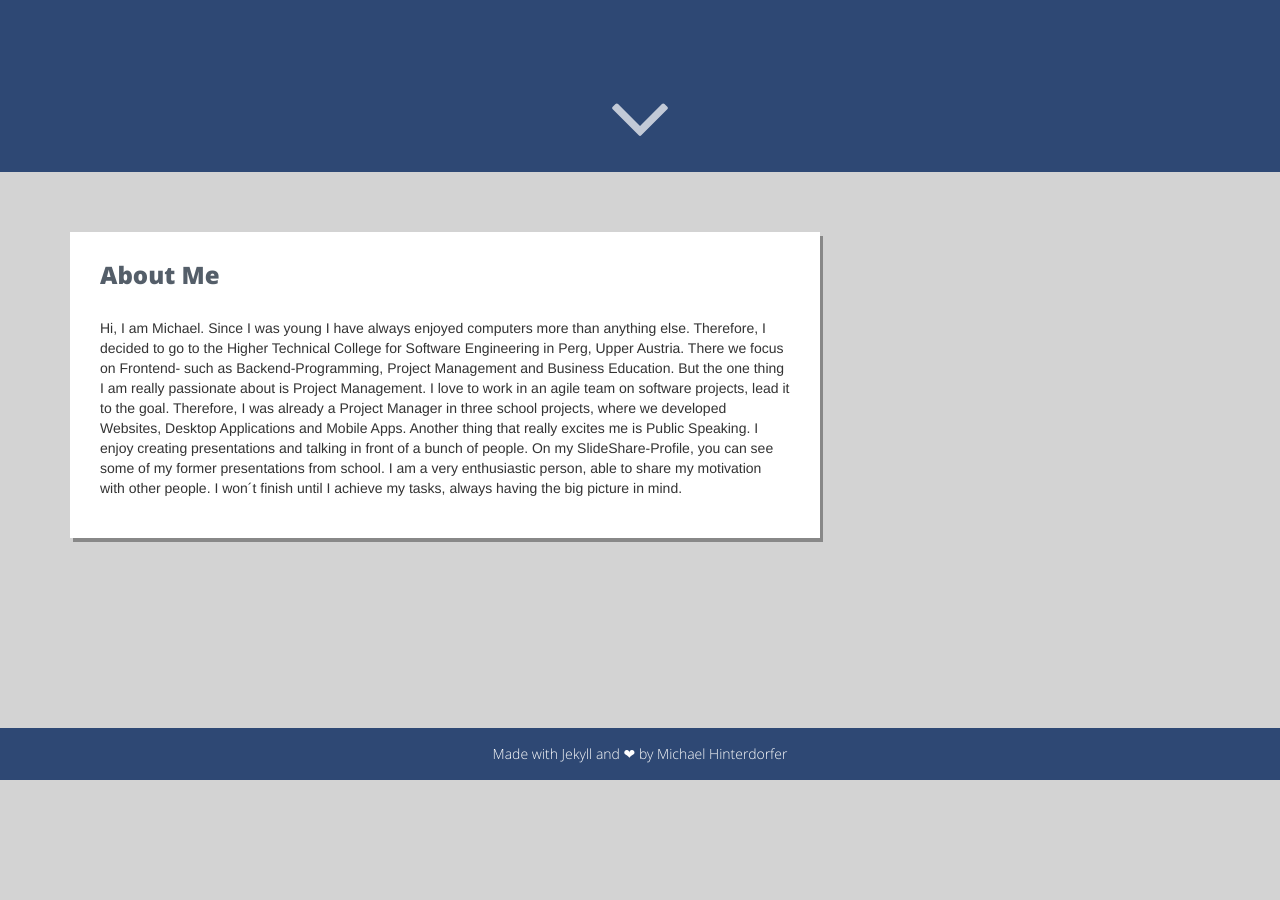
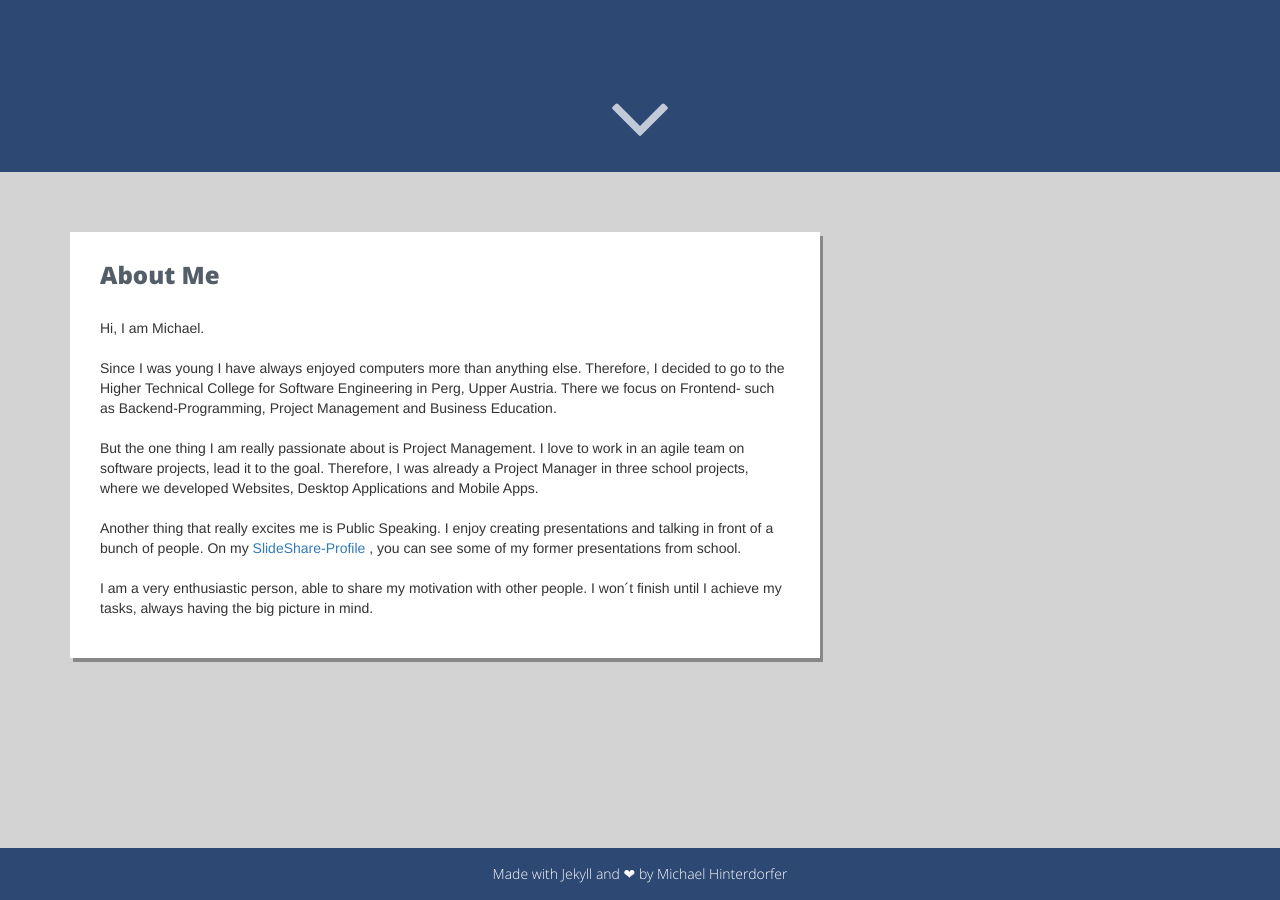
Before and after one commit to MHinterdorfer/MHinterdorfer.github.io, a Jekyll site: the page built from index.html, in a window 1280 px wide and 900 px high, scrolled down 728 px. Built offline with Jekyll 4.4.1, drawn with Linux system fonts in a browser that asks for light colours; before the commit the page ends 1508 px from its top, so only the background shows below that.

```diff
--- a/_includes/content/about-me.html
+++ b/_includes/content/about-me.html
@@ -3,20 +3,28 @@
     <h2 class="heading">About Me</h2>
     <div class="content">
       <p>
-        Hi, I am Michael. Since I was young I have always enjoyed computers more
-        than anything else. Therefore, I decided to go to the Higher Technical
-        College for Software Engineering in Perg, Upper Austria. There we focus
-        on Frontend- such as Backend-Programming, Project Management and
-        Business Education. But the one thing I am really passionate about is
-        Project Management. I love to work in an agile team on software
-        projects, lead it to the goal. Therefore, I was already a Project
-        Manager in three school projects, where we developed Websites, Desktop
-        Applications and Mobile Apps. Another thing that really excites me is
-        Public Speaking. I enjoy creating presentations and talking in front of
-        a bunch of people. On my SlideShare-Profile, you can see some of my
-        former presentations from school. I am a very enthusiastic person, able
-        to share my motivation with other people. I won´t finish until I achieve
-        my tasks, always having the big picture in mind.
+        Hi, I am Michael. <br />
+        <br />
+        Since I was young I have always enjoyed computers more than anything
+        else. Therefore, I decided to go to the Higher Technical College for
+        Software Engineering in Perg, Upper Austria. There we focus on Frontend-
+        such as Backend-Programming, Project Management and Business
+        Education.<br />
+        <br />
+        But the one thing I am really passionate about is Project Management. I
+        love to work in an agile team on software projects, lead it to the goal.
+        Therefore, I was already a Project Manager in three school projects,
+        where we developed Websites, Desktop Applications and Mobile Apps.<br />
+        <br />
+        Another thing that really excites me is Public Speaking. I enjoy
+        creating presentations and talking in front of a bunch of people. On my
+        <a href="https://www.slideshare.net/MichaelHinterdorfer" target="_blank">
+          SlideShare-Profile
+        </a>, you can see some of my former presentations from school.<br />
+        <br />
+        I am a very enthusiastic person, able to share my motivation with other
+        people. I won´t finish until I achieve my tasks, always having the big
+        picture in mind.
       </p>
     </div>
   </div>
```
